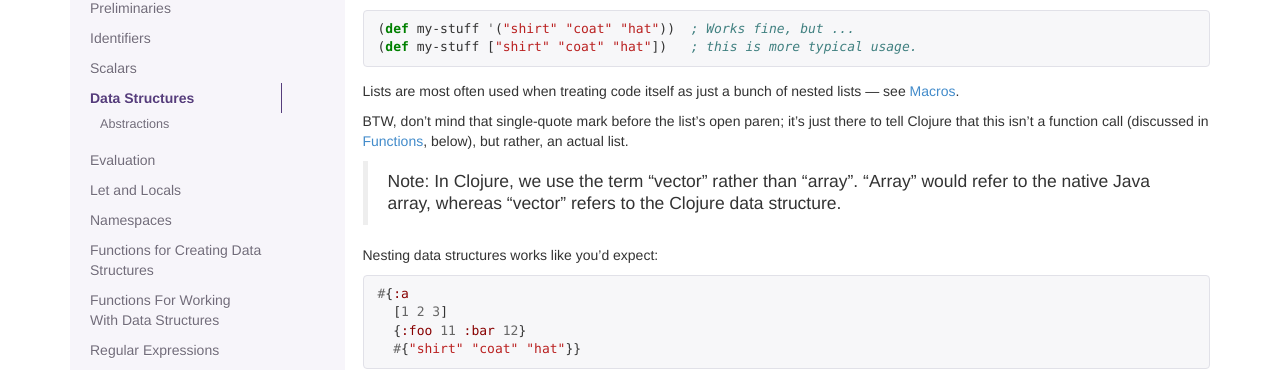
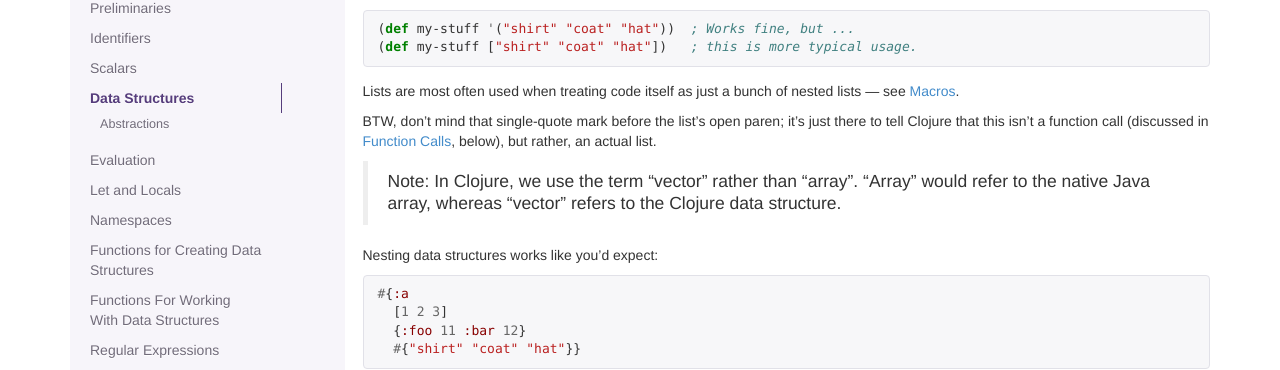
Before and after one commit to clojuredocs/guides, a Jekyll site: the page built from articles/tutorials/introduction.md, in a window 1280 px wide and 900 px high, scrolled down 3320 px. Shown: the part 127-497 px from the top of the window. Built offline with Jekyll 4.4.1, drawn with Linux system fonts in a browser that asks for light colours; some web fonts are replaced; Markdown is read by kramdown in place of the engine named in the settings.

Commit message:
fix more broken internal links

````diff
--- a/articles/tutorials/introduction.md
+++ b/articles/tutorials/introduction.md
@@ -183,12 +183,12 @@
 ```
 
 We'll have more to say about [regular
-expressions](#regular_expressions) later on.
+expressions](#regular-expressions) later on.
 
 Keywords are just scalars that evaluate to themselves and are useful
 where in other languages you might use little strings as identifiers
 (for example, as the keys in a hashmap). More about keywords in the
-next section ([Data Structures](#data_structures)).
+next section ([Data Structures](#data-structures)).
 
 ``` clojure
 'foo   ; A symbol.
@@ -200,7 +200,7 @@
 the symbol). When you want to represent the name of a thing --- rather
 than the value to which it refers --- you use a symbol. Their utility
 will become clearer later on when we briefly mention
-[Macros](#macros).
+[Macros](#macros-and-special-forms).
 
 > **Terminology:** By "object" we just mean the internal thing that
 > Clojure uses to represent a value --- *not* "object" as in "object
@@ -212,7 +212,7 @@
 > generic sense. A symbol refers to an object (it is not the object
 > itself).  Clojure *also* happens to support something called
 > *reference types*. We'll cover them later on in the [Reference
-> Types](#reference_types) section.
+> Types](#reference-types) section.
 
 
 
@@ -249,11 +249,11 @@
 ```
 
 Lists are most often used when treating code itself as just a bunch of
-nested lists --- see [Macros](#macros).
+nested lists --- see [Macros](#macros-and-special-forms).
 
 BTW, don't mind that single-quote mark before the list's open paren;
 it's just there to tell Clojure that this isn't a function call
-(discussed in [Functions](#functions), below), but rather, an actual
+(discussed in [Function Calls](#function-calls), below), but rather, an actual
 list.
 
 > Note: In Clojure, we use the term "vector" rather than "array".
@@ -449,7 +449,7 @@
 > Note that the `println` expression just evaluates to nil. We don't
 > use its value for anything --- we only care about its *side-effects*
 > (printing out to the console). More about
-> [Side-Effects](#side_effects) shortly.
+> [Side-Effects](#side-effects) shortly.
 
 
 
@@ -493,7 +493,7 @@
 Now we can use all the functions in the clojure.string library by
 prefixing them with "str/". We'll do exactly this in the section below
 on [Functions for working with
-strings](#functions_for_working_with_strings).
+strings](#functions-for-working-with-strings).
 
 
 
@@ -532,7 +532,7 @@
 ```
 
 (We cover `apply` in the [Bread and Butter
-functions](#bread_and_butter_functions) section.)
+functions](#bread-and-butter-functions) section.)
 
 If you need to convert to a sequential collection but don't need fast
 random access to items via index, you can use `seq` instead of `vec`
@@ -805,7 +805,7 @@
 
 This sort of thing comes up again and again, and we'll cover more
 examples of it in the [Bread and Butter
-functions](#bread_and_butter_functions) section.
+functions](#bread-and-butter-functions) section.
 
 
 
````
